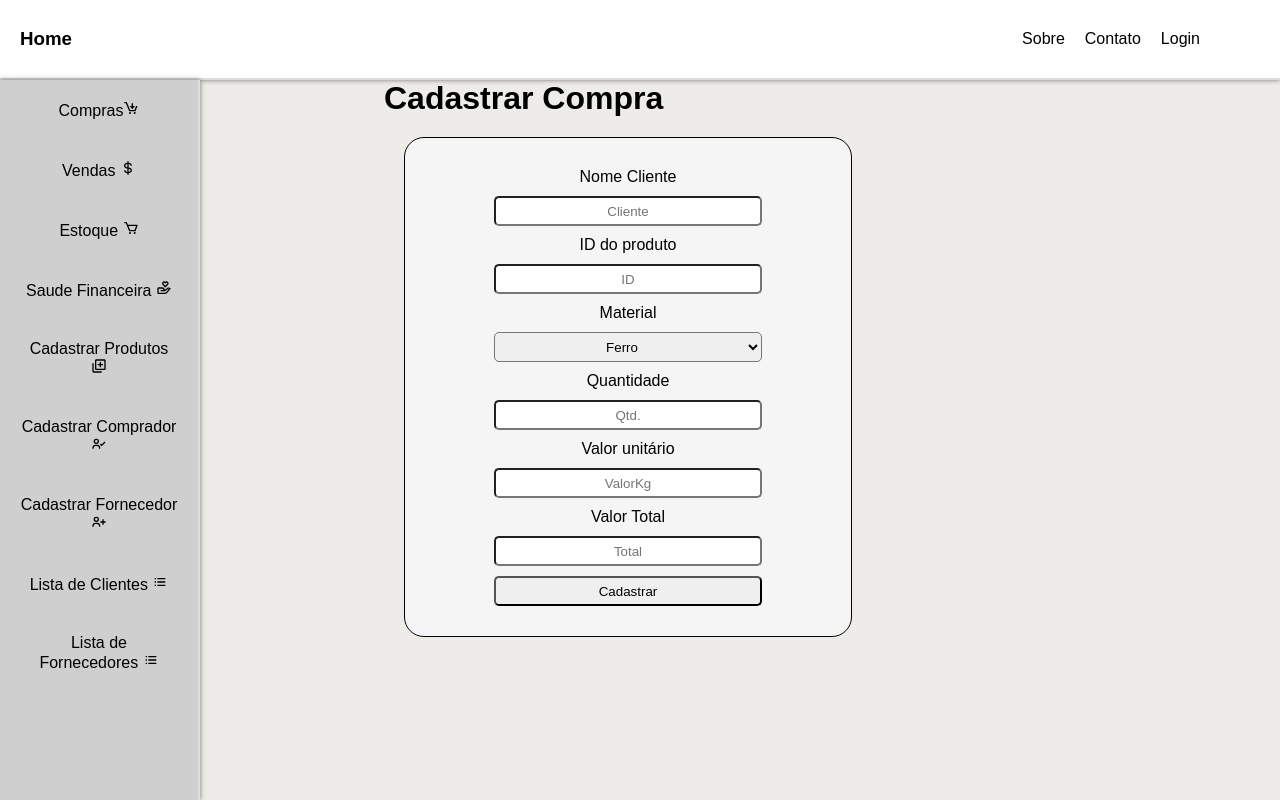
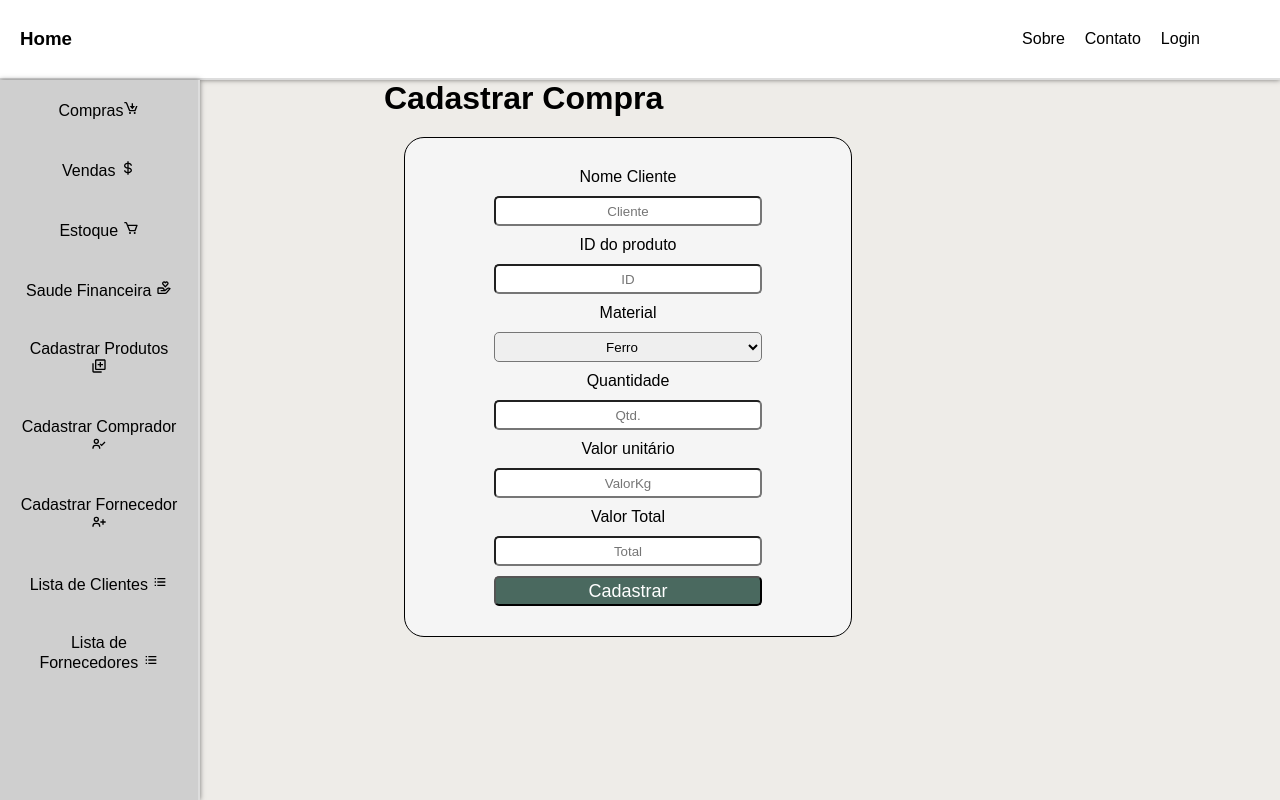
Before and after one commit to samlvbs/Projeto-ERP, a React (Vite) app: page /compras/nova-compra in a window 1280 px wide. Built offline with nearby package versions, Linux system fonts and the light colour scheme.

Commit message:
Alteração de estilo de botões

```diff
--- a/src/routes/NovaCompra.css
+++ b/src/routes/NovaCompra.css
@@ -20,3 +20,9 @@
     border-radius: 5px;
     text-align: center;
 }
+
+#cadastrar{
+    background-color: rgb(74, 105, 95);
+    color: white;
+    font-size: large;
+}
```
